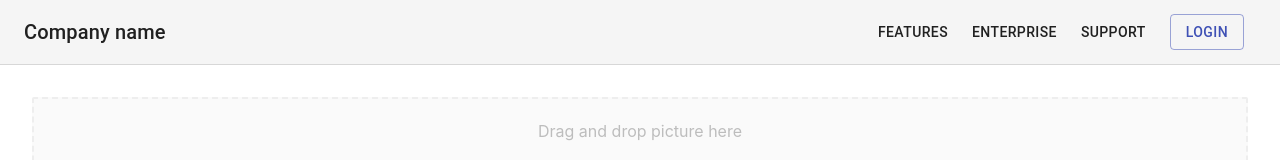
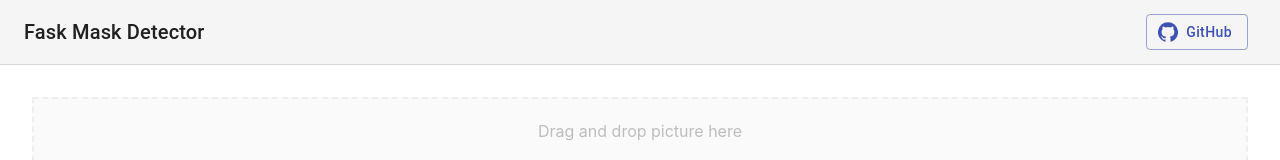
Before and after one commit to Rubiks-boy/cs121-mask-detection, a React (Create React App) app in the folder react/: page / in a window 1280 px wide. Shown: the top 160 px of the page. Built offline with nearby package versions, Linux system fonts and the light colour scheme.

Commit message:
Fix header + add github icon

```diff
--- a/react/src/components/Header.js
+++ b/react/src/components/Header.js
@@ -1,5 +1,10 @@
 import React from 'react'
-import { AppBar, Button, Link, makeStyles, Toolbar, Typography } from '@material-ui/core'
+import AppBar from '@material-ui/core/AppBar'
+import Button from '@material-ui/core/Button'
+import Toolbar from '@material-ui/core/Toolbar'
+import Typography from '@material-ui/core/Typography'
+import { makeStyles } from '@material-ui/core'
+import GitHubIcon from '@material-ui/icons/GitHub'
 
 const useStyles = makeStyles((theme) => ({
     '@global': {
@@ -18,33 +23,32 @@ const useStyles = makeStyles((theme) => ({
     toolbarTitle: {
         flexGrow: 1,
     },
-    link: {
-        margin: theme.spacing(1, 1.5),
-    },
-    heroContent: {
-        padding: theme.spacing(8, 0, 6),
-    },
-    cardHeader: {
-        backgroundColor:
-            theme.palette.type === 'light' ? theme.palette.grey[200] : theme.palette.grey[700],
-    },
-    cardPricing: {
-        display: 'flex',
-        justifyContent: 'center',
-        alignItems: 'baseline',
-        marginBottom: theme.spacing(2),
-    },
-    footer: {
-        borderTop: `1px solid ${theme.palette.divider}`,
-        marginTop: theme.spacing(8),
-        paddingTop: theme.spacing(3),
-        paddingBottom: theme.spacing(3),
-        [theme.breakpoints.up('sm')]: {
-            paddingTop: theme.spacing(6),
-            paddingBottom: theme.spacing(6),
-        },
+    gitButton: {
+        marginRight: theme.spacing(1),
+        textTransform: 'none',
     },
 }))
+
+function GitButton() {
+    const classes = useStyles()
+    return (
+        <Button
+            variant="outlined"
+            color="primary"
+            className={classes.gitButton}
+            startIcon={<GitHubIcon />}
+            onClick={() =>
+                window.open(
+                    'https://github.com/Rubiks-boy/cs121-mask-detection',
+                    '_blank',
+                    'noopener, noreferrer'
+                )
+            }
+        >
+            GitHub
+        </Button>
+    )
+}
 
 export default function Header() {
     const classes = useStyles()
@@ -53,22 +57,9 @@ export default function Header() {
         <AppBar position="static" color="default" elevation={0} className={classes.appBar}>
             <Toolbar className={classes.toolbar}>
                 <Typography variant="h6" color="inherit" noWrap className={classes.toolbarTitle}>
-                    Company name
+                    Fask Mask Detector
                 </Typography>
-                <nav>
-                    <Link variant="button" color="textPrimary" href="/" className={classes.link}>
-                        Features
-                    </Link>
-                    <Link variant="button" color="textPrimary" href="/" className={classes.link}>
-                        Enterprise
-                    </Link>
-                    <Link variant="button" color="textPrimary" href="/" className={classes.link}>
-                        Support
-                    </Link>
-                </nav>
-                <Button href="#" color="primary" variant="outlined" className={classes.link}>
-                    Login
-                </Button>
+                <GitButton />
             </Toolbar>
         </AppBar>
     )
```
